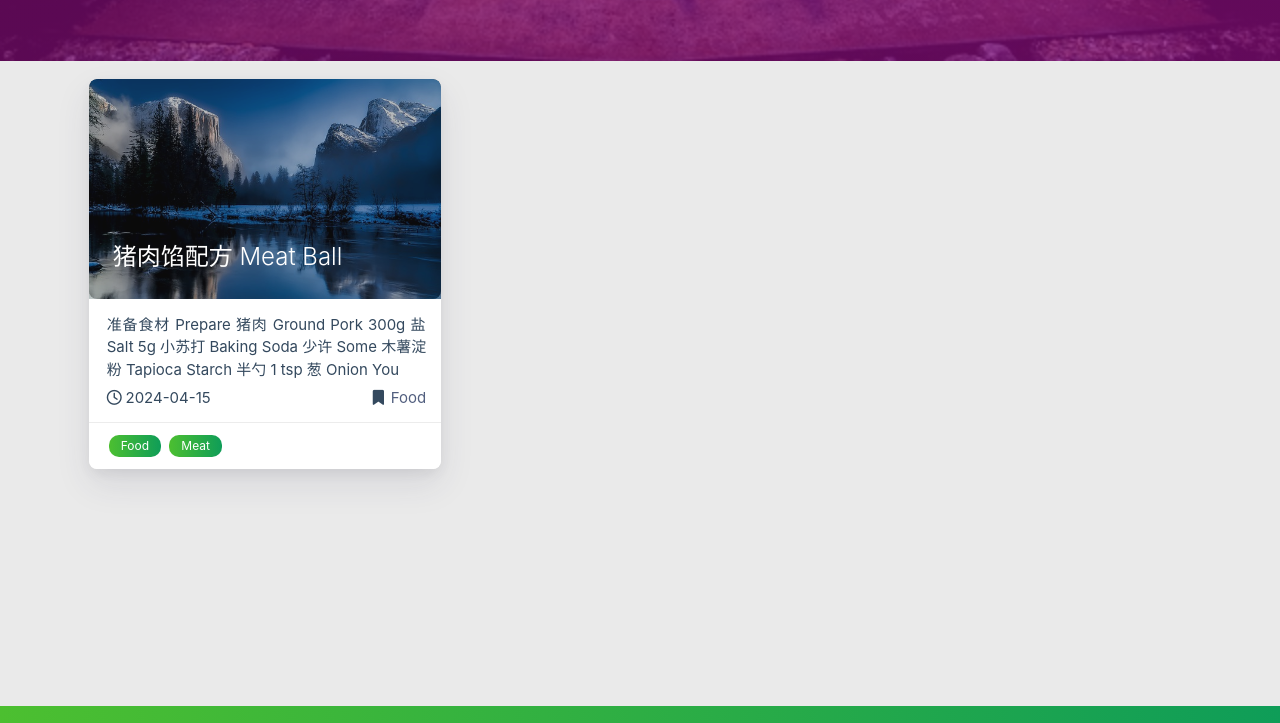
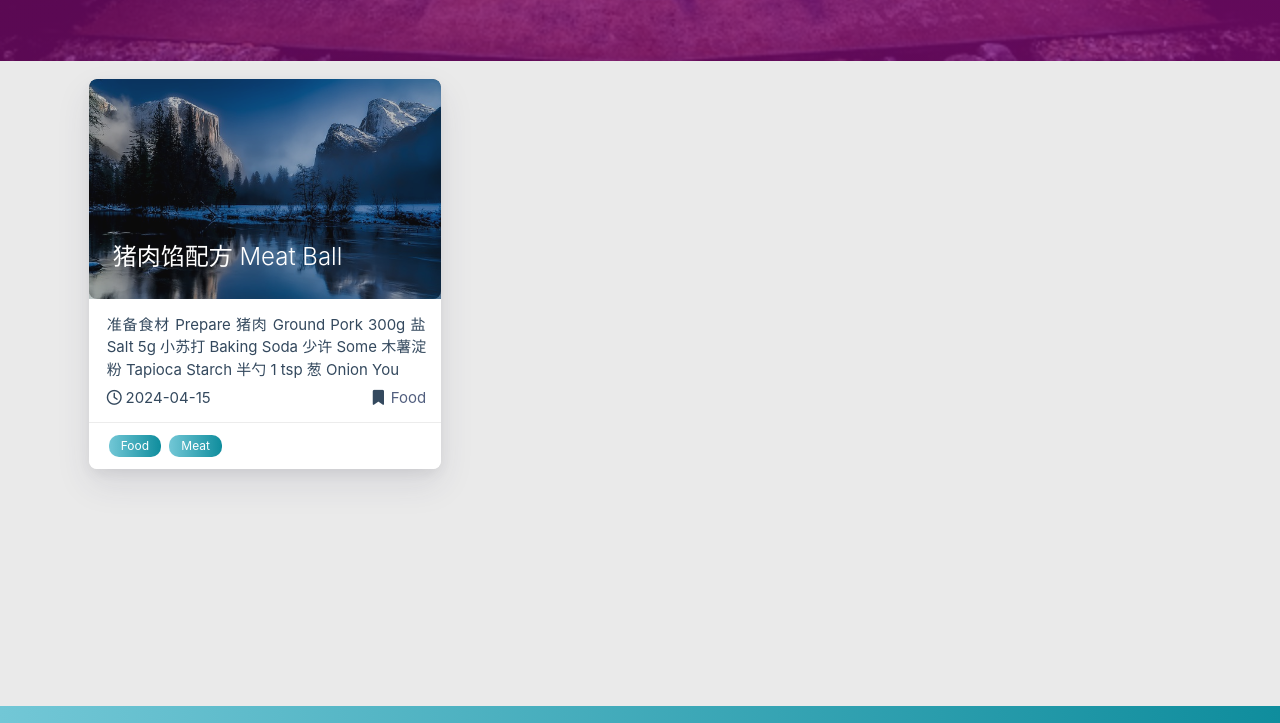
Before and after one commit to Haozhou-Hu/blog, a plain HTML site: page index.html in a window 1280 px wide. Shown: the part 739-1462 px from the top of the page. Drawn offline with Linux system fonts and the light colour scheme; no server answers.

Commit message:
Site updated: 2024-04-29 13:06:01

```diff
--- a/css/matery.css
+++ b/css/matery.css
@@ -241,7 +241,7 @@ mark {
 }
 
 .bg-color {
-    background-image: linear-gradient(to right, #4cbf30 0%, #0f9d58 100%);
+    background-image: linear-gradient(to right, #72c7d6 0%, #0f8d9d 100%);
 }
 
 .text-color {
```
